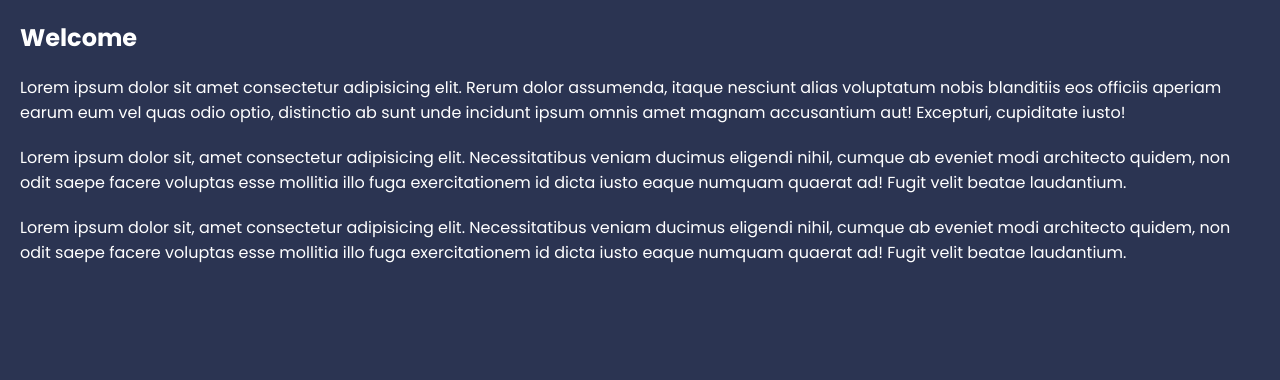
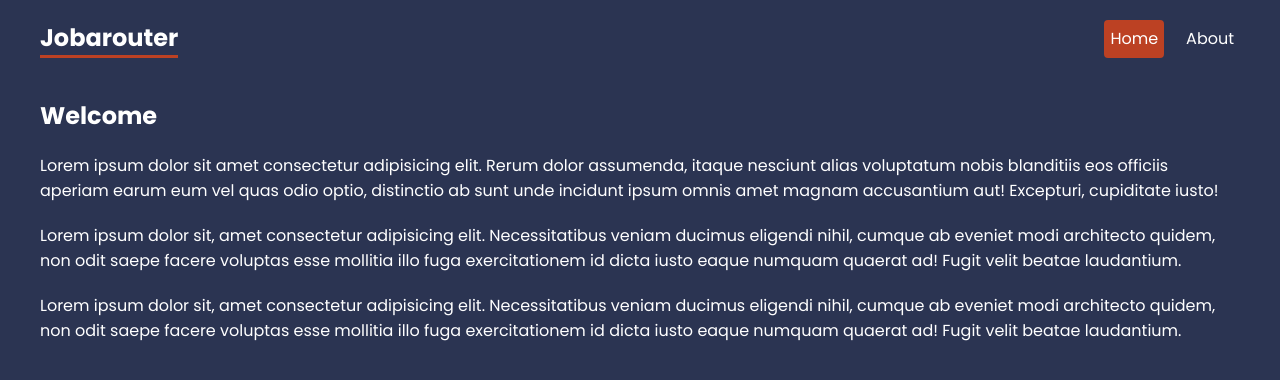
Before and after one commit to TheSh4h/React-Router-Learning, a React (Create React App) app: page / in a window 1280 px wide. Shown: the top 380 px of the page. Built offline with nearby package versions, Linux system fonts and the light colour scheme.

Commit message:
lec 3 done

```diff
--- a/src/App.js
+++ b/src/App.js
@@ -1,17 +1,27 @@
-import { BrowserRouter, Routes, Route, Link, NavLink } from "react-router-dom";
+import {
+  createBrowserRouter,
+  Route,
+  RouterProvider,
+  createRoutesFromElements
+} from "react-router-dom";
 
 import Home from './pages/Home';
 import About from './pages/About';
 
+import RootLayout from "./layout/RootLayout";
+
+const router = createBrowserRouter(
+  createRoutesFromElements(
+            <Route path="/" element={<RootLayout />}>
+              <Route index element={<Home />} />
+              <Route path="about" element={<About />} />
+            </Route>
+  )
+)
+
 function App() {
   return (
-    <BrowserRouter>
-      <Routes>
-        <Route index element={<Home />} />
-        <Route path="about" element={<About />} />
-
-      </Routes>
-    </BrowserRouter>
+      <RouterProvider router={router} />
   );
 }
 
--- a/src/index.css
+++ b/src/index.css
@@ -27,10 +27,31 @@
 }
 
 /* navbar */
-
+header nav {
+  display: flex;
+  gap: 16px;
+  justify-content: end;
+  max-width: 1200px;
+  margin: 0 auto;
+}
+header nav h1 {
+  margin-right: auto;
+  border-bottom: 3px solid var(--primary);
+}
+header nav a{
+  text-decoration: none;
+  padding: 6px;
+  border-radius: 4px;
+}
+header nav a.active {
+  background: var(--primary);
+}
 
 /* page content */
-
+main {
+  max-width: 1200px;
+  margin: 40px auto;
+}
 
 /* help layout */
 
--- /dev/null
+++ b/src/layout/RootLayout.js
@@ -0,0 +1,20 @@
+import { NavLink, Outlet } from "react-router-dom";
+const RootLayout = () => {
+    return (
+        <div className="root-layout" >
+            <header>
+                <nav>
+                <h1>Jobarouter</h1>
+                <NavLink to="/">Home</NavLink>
+                <NavLink to="about">About</NavLink>
+                </nav>
+            </header>
+
+            <main>
+                <Outlet />
+            </main>
+        </div>
+     );
+}
+
+export default RootLayout;
```
